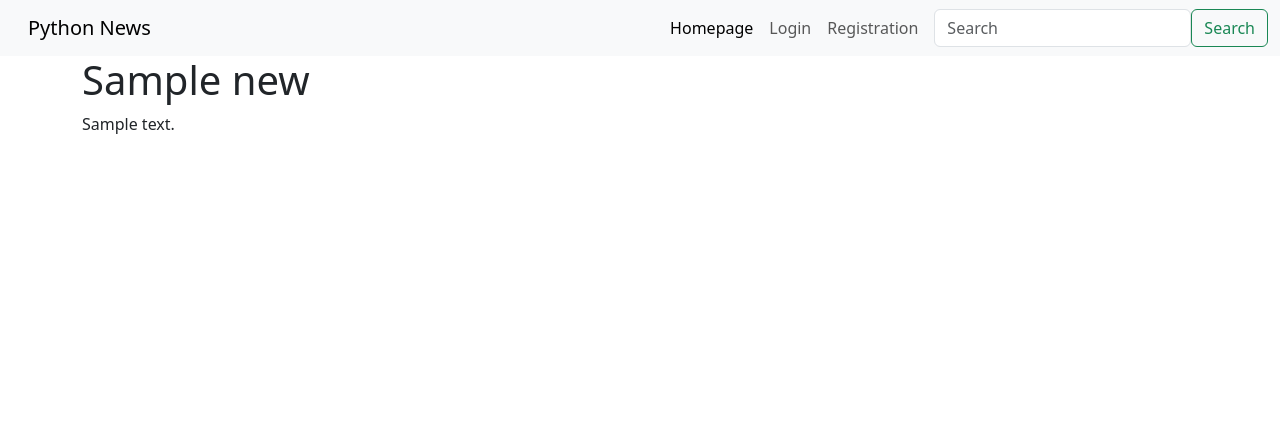
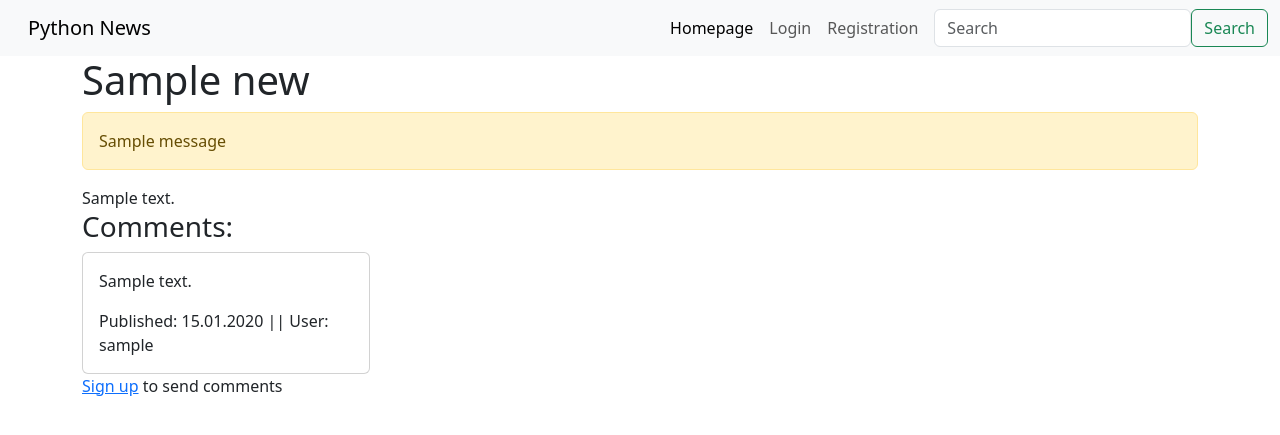
Before and after one commit to killreal2002/diplom, a Flask app: page /news/1 in a window 1280 px wide. Shown: the top 435 px of the page. Run offline with Flask 3, Linux system fonts and the light colour scheme; tables that the repository leaves empty hold one stand-in row (values such as "Sample post"); one stand-in notice (Sample message) is shown.

Commit message:
Added an comment feature
+comment model in db
+comment forms to website
+fixed org_news saving in wrong format
+validators to comment forms
+created utils.py to apply smart redirect

```diff
--- /dev/null
+++ b/webapp/news/forms.py
@@ -0,0 +1,14 @@
+from flask_wtf import FlaskForm
+from wtforms import HiddenField, StringField, SubmitField
+from wtforms.validators import DataRequired, ValidationError
+
+from webapp.news.models import News
+
+class CommentForm(FlaskForm):
+    news_id = HiddenField('News ID', validators=[DataRequired()])
+    comment_text = StringField("Your comment:", validators=[DataRequired()], render_kw={"class": "form-control"})
+    submit = SubmitField('Send comment', render_kw={"class": "btn btn-primary"})
+
+    def validate_news_id(self, news_id):
+        if not News.query.get(news_id.data):
+            raise ValidationError('Article with this ID doesnt exist')
--- a/webapp/news/views.py
+++ b/webapp/news/views.py
@@ -1,6 +1,11 @@
-from flask import abort, Blueprint, current_app, render_template
-from webapp.news.models import News
+from flask import abort, Blueprint, current_app, flash, render_template, redirect, request, url_for
+from flask_login import current_user, login_required
+
+from webapp.db import db
+from webapp.news.forms import CommentForm
+from webapp.news.models import Comment, News
 from webapp.weather import weather_by_city
+from webapp.utils import get_redirect_target
 
 blueprint = Blueprint('news', __name__)
 
@@ -17,5 +22,23 @@ def single_news(news_id):
 
     if not my_news:
         abort(404)
+    comment_form = CommentForm(news_id=my_news.id)
+    return render_template('news/single_news.html', page_title=my_news.title, news=my_news, comment_form=comment_form)
 
-    return render_template('news/single_news.html', page_title=my_news.title, news=my_news)
+@blueprint.route('/news/comment', methods=['POST'])
+@login_required
+def add_comment():
+    form = CommentForm()
+    if form.validate_on_submit():
+            comment = Comment(text=form.comment_text.data, news_id=form.news_id.data, user_id=current_user.id)
+            db.session.add(comment)
+            db.session.commit()
+            flash('Succefully added')
+    else:
+        for field, errors in form.errors.items():
+            for error in errors:
+                flash('Mistake in field {} {}'.format(
+                    getattr(form, field).label.text,
+                    error
+                ))
+    return redirect(get_redirect_target())
--- a/webapp/org_news.py
+++ b/webapp/org_news.py
@@ -35,7 +35,8 @@ def save_news(title, url, published):
     news_exists = News.query.filter(News.url == url).count()
     print(news_exists)
     if not news_exists:
-        news_news = News(title=title, url=url, published=published)
+        published_str = published.isoformat()
+        news_news = News(title=title, url=url, published=published_str)
         db.session.add(news_news)
         db.session.commit()
 
--- a/webapp/static/style.css
+++ b/webapp/static/style.css
@@ -4,3 +4,7 @@
 .tg-promo img{
     max-width: 5%;
 }
+
+input[type="submit"] {
+    margin-top: 10px;
+  }
--- /dev/null
+++ b/webapp/templates/messages.html
@@ -0,0 +1,9 @@
+{% with messages = get_flashed_messages() %}
+    {% if messages %}
+    <div class="alert alert-warning" role="alert">
+        {% for message in messages %}
+            {{ message }}<br>
+        {% endfor %}
+    </div>
+    {% endif %}
+{% endwith %}
--- a/webapp/templates/news/single_news.html
+++ b/webapp/templates/news/single_news.html
@@ -3,7 +3,36 @@
 {% block content %}
     <div class="row">
         <div class =" news-content">
+            {% include('messages.html') %}
             {{ news.text|safe }}
+            {% if news.comments %}
+                <h3>Comments:</h3>
+                {% for comment in news.comments %}
+                <div class="card" style="width: 18rem;">
+                    <div class="card-body">
+                    <p class="card-text">{{ comment.text }}</p>
+                    <p class="card-text">Published: {{ comment.created.strftime('%d.%m.%Y') }} ||
+                        User: {{ comment.user.username }}</p>
+                    </div>
+                </div>
+                {% endfor %}
+            {% endif %}
+            {% if current_user.is_authenticated %}
+                <form action="{{ url_for('news.add_comment') }}" method="POST" class="comm">
+                    {{ comment_form.hidden_tag() }}
+                    <div class="form-group">
+                        {{ comment_form.comment_text.label }}
+                        {{ comment_form.comment_text() }}
+                    </div>
+                    <div class="form-group">
+                    {{ comment_form.submit() }}
+                    </div>
+                </form>
+            {% else %}
+                <p>
+                    <a href="{{ url_for('user.login', next=request.full_path) }}">Sign up</a> to send comments
+                </p>
+            {% endif %}
         </div>
 
     </div>
--- a/webapp/user/views.py
+++ b/webapp/user/views.py
@@ -4,13 +4,14 @@ from webapp.db import db
 
 from flask import Blueprint, flash, redirect, url_for, render_template
 from flask_login import current_user, login_user, logout_user
+from webapp.utils import get_redirect_target
 
 blueprint= Blueprint('user', __name__, url_prefix='/users')
 
 @blueprint.route('/login')
 def login():
     if current_user.is_authenticated:
-        return redirect(url_for('news.index'))
+        return redirect(get_redirect_target())
     title = 'Authorization'
     login_form = LoginForm()
     return render_template('user/login.html', page_title = title, form = login_form)
@@ -24,7 +25,7 @@ def process_login():
         if user and user.check_password(form.password.data):
             login_user(user, remember=form.remember_me.data)
             flash("You are logged in")
-            return redirect(url_for('news.index'))
+            return redirect(get_redirect_target())
 
     flash('Mistake in username or password')
     return redirect(url_for('user.login'))
```
Also changed, not shown: webapp/news/models.py (+25 -0 lines), webapp/templates/news/index.html (+2 -10 lines), webapp/templates/user/login.html (+1 -9 lines), webapp/templates/user/registration.html (+1 -9 lines), webapp/utils.py (added, +14 -0 lines), get_all_news.py (line endings or trailing spaces).
